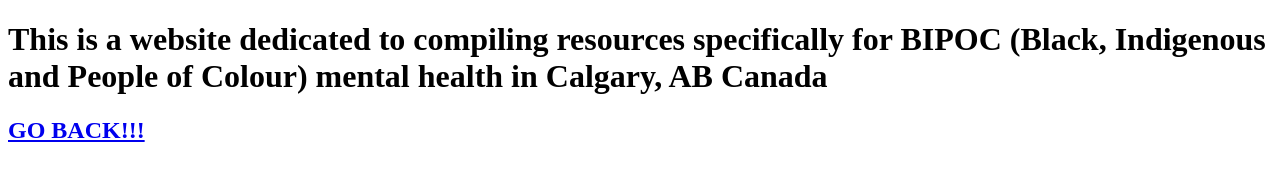
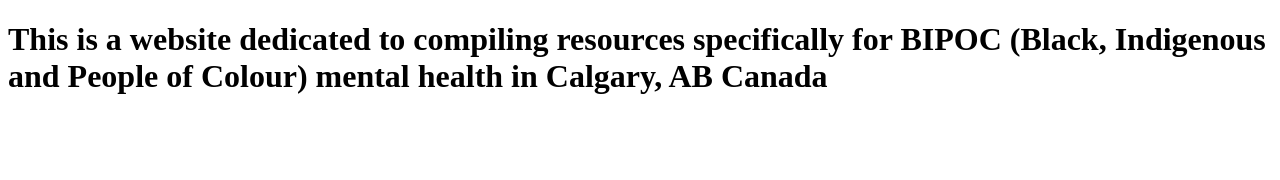
Before and after one commit to brennanbrown/BIPOCmentalhealthYYC, a plain HTML site: page index.html in a window 1280 px wide. Drawn offline with Linux system fonts and the light colour scheme.

Commit message:
Update index.html

```diff
--- a/index.html
+++ b/index.html
@@ -5,8 +5,5 @@
 </head>
 <body>
 	<h1>This is a website dedicated to compiling resources specifically for BIPOC (Black, Indigenous and People of Colour) mental health in Calgary, AB Canada </h1>
-	<a href="index.html">
-		<h2>GO BACK!!!</h2>
-	</a>
 </body>
 </html>
```
